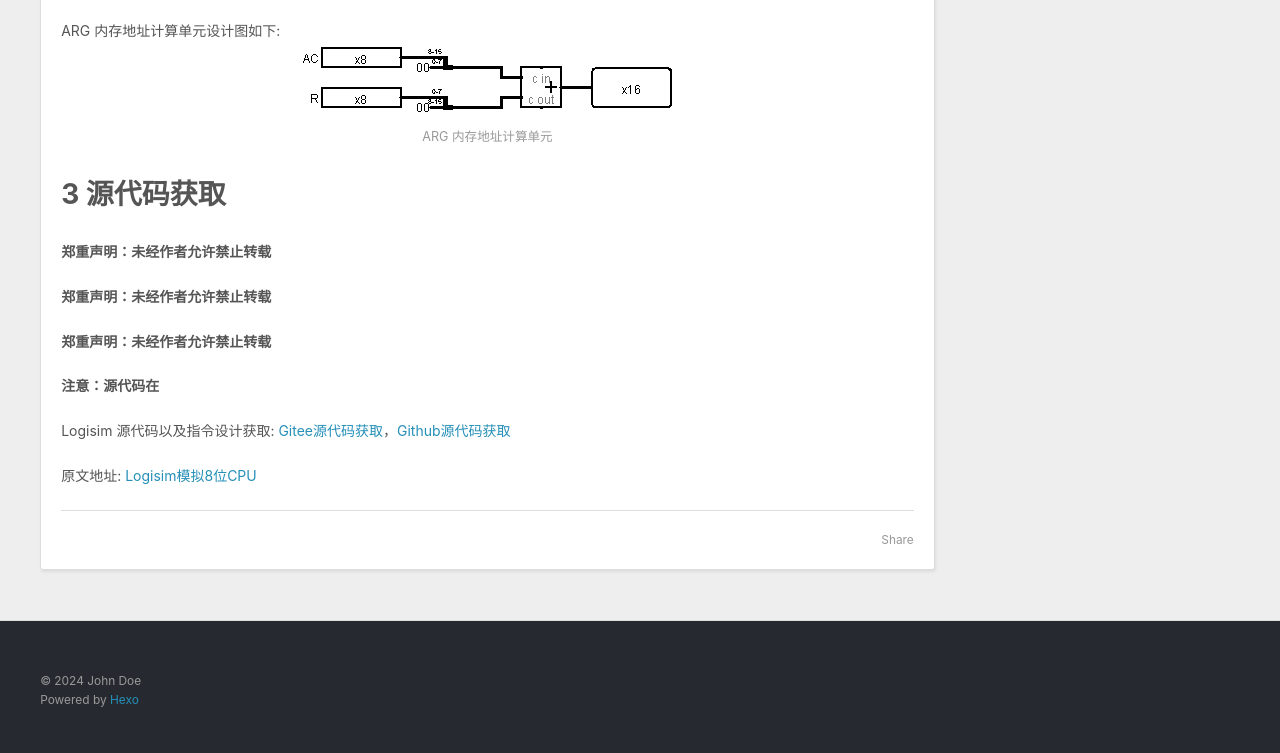
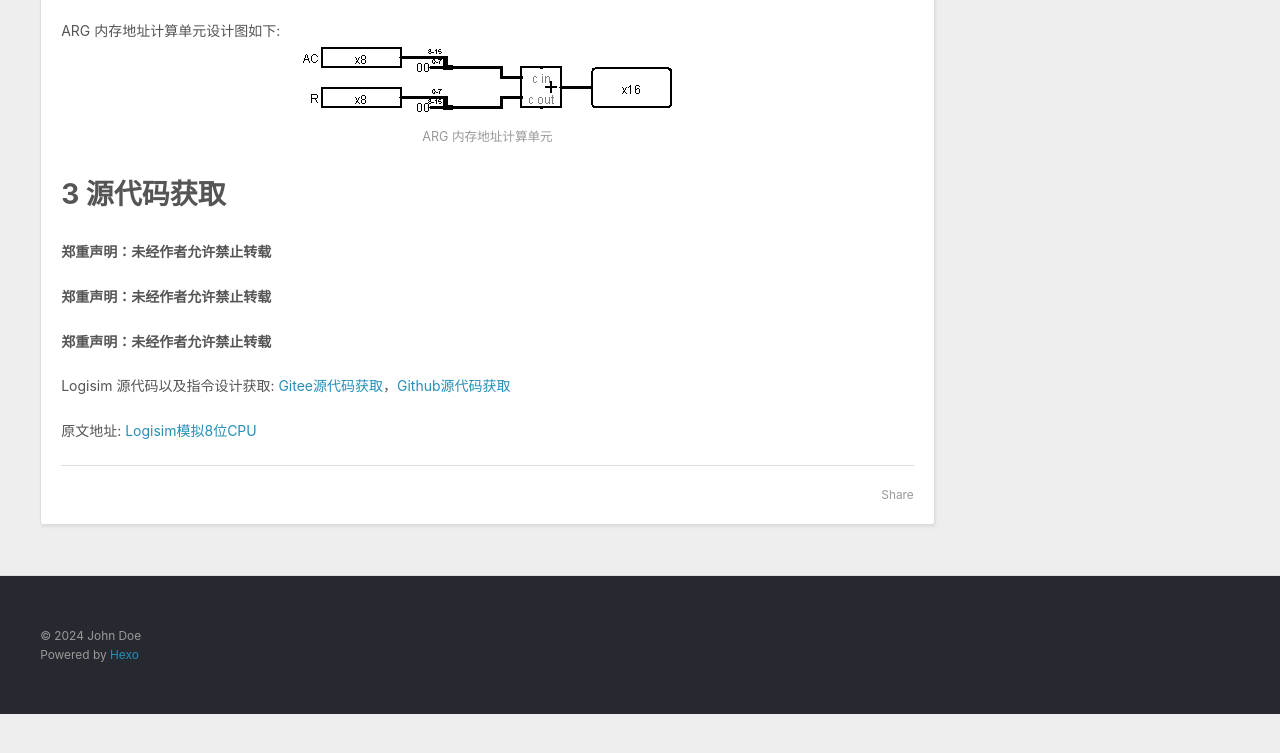
Before and after one commit to SuiyueYoung/SuiyueYoung.github.io, a plain HTML site: page index.html in a window 1280 px wide. Shown: the part 9905-10658 px from the top of the page. After the commit the page ends 10619 px from the top, so only its background shows below. Drawn offline with Linux system fonts and the light colour scheme.

Commit message:
Site updated: 2024-07-23 15:46:09

```diff
--- a/index.html
+++ b/index.html
@@ -749,7 +749,6 @@
 <p>Regs 寄存器组单元设计图如下:<br><img src="/../images/Emulate8-bitCPUWithLogisim/Regs.png" alt="Regs 寄存器组单元"></p>
 <p>ARG 内存地址计算单元设计图如下:<br><img src="/../images/Emulate8-bitCPUWithLogisim/ARG.png" alt="ARG 内存地址计算单元"></p>
 <h1 id="3-源代码获取"><a href="#3-源代码获取" class="headerlink" title="3 源代码获取"></a>3 源代码获取</h1><p><strong>郑重声明：未经作者允许禁止转载</strong><br><br><strong>郑重声明：未经作者允许禁止转载</strong><br><br><strong>郑重声明：未经作者允许禁止转载</strong><br></p>
-<p><strong>注意：源代码在</strong></p>
 <p>Logisim 源代码以及指令设计获取: <a target="_blank" rel="noopener" href="https://gitee.com/suiyueyoung/8bit-cpudesign">Gitee源代码获取</a>，<a target="_blank" rel="noopener" href="https://github.com/SuiyueYoung/8-bitCPUDesign">Github源代码获取</a></p>
 <p>原文地址: <a target="_blank" rel="noopener" href="https://suiyueyoung.github.io/2024/06/14/Emulating_8-bit_CPU_with_Logisim/">Logisim模拟8位CPU</a></p>
 
```
Also changed, not shown: 2024/06/14/Emulate8-bitCPUWithLogisim/index.html (+1 -2 lines).
